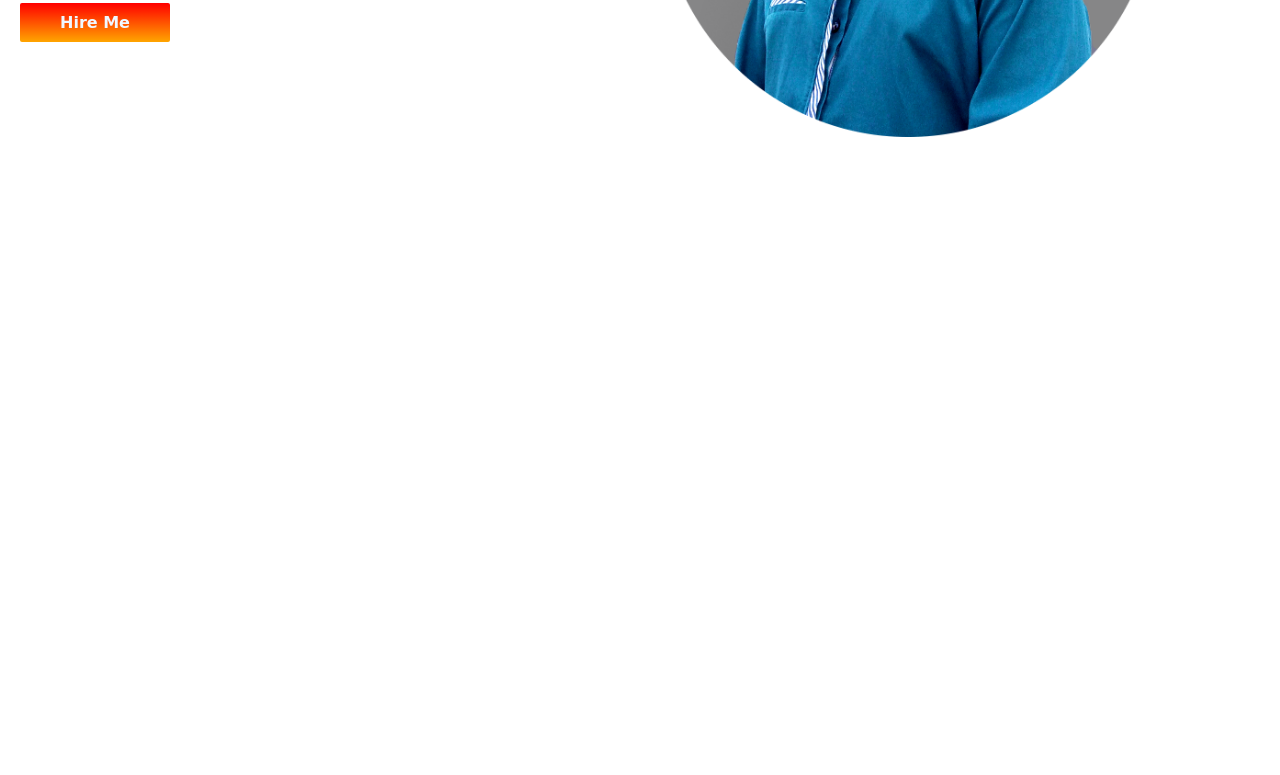
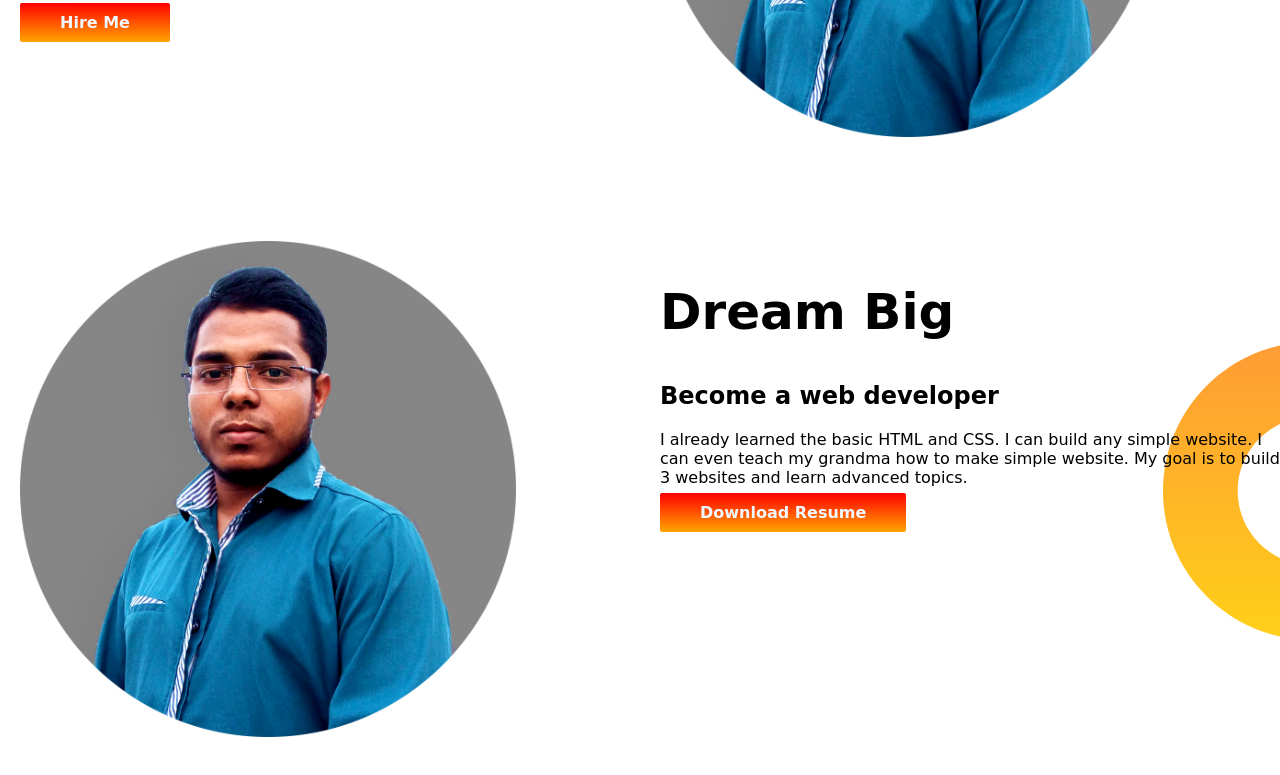
Before and after one commit to Wd-ruhul/portfolio, a plain HTML site: page index.html in a window 1280 px wide. Shown: the part 359-1134 px from the top of the page. Before the commit the page ends 800 px from the top, so only its background shows below. Drawn offline with Linux system fonts and the light colour scheme; a web font is replaced by a local one.

Commit message:
add dream section

```diff
--- a/index.html
+++ b/index.html
@@ -25,5 +25,17 @@
 
   </section>
 
+  <section class="dream-bg">
+    <div class="half">
+      <img src="images/profile.png" alt="">
+    </div>
+    <div class="half">
+      <h1>Dream Big</h1>
+      <h2>Become a web developer</h2>
+      <p>I already learned the basic HTML and CSS. I can build any simple website. I can even teach my grandma how to make simple website. My goal is to build 3 websites and learn advanced topics.</p>
+      <a class="link-btn" target="_blank" href="#">Download Resume</a>
+    </div>
+  </section>
+
 </body>
 </html>
--- a/style.css
+++ b/style.css
@@ -12,12 +12,19 @@ h1{
 
 section{
   display: flex;
+  margin-bottom: 100px;
 }
 .top-banner{
   background-image:url(images/top-banner.png);
   background-repeat: no-repeat;
+}
+  .dream-bg{
+    background-image:url(images/dream-bg.png);
+    background-repeat: no-repeat;
+    background-position: right;
+  }
 
-}
+
 .half{
   width: 50%;
   padding-left: 20px;
```
